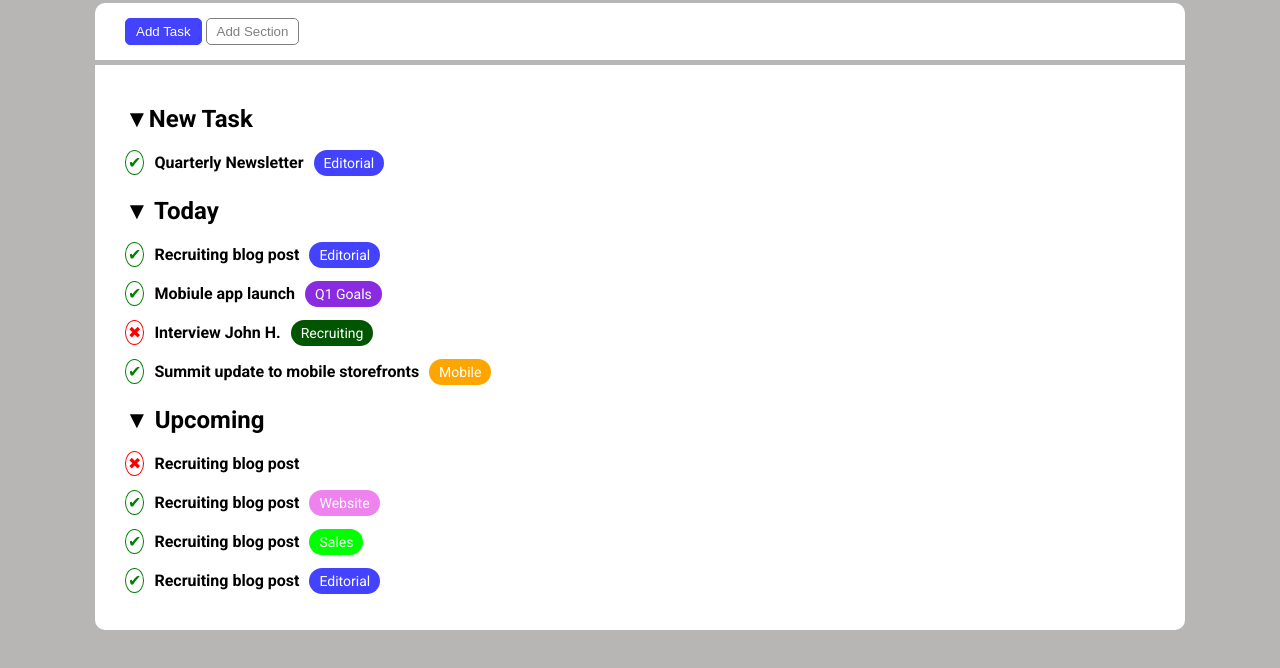
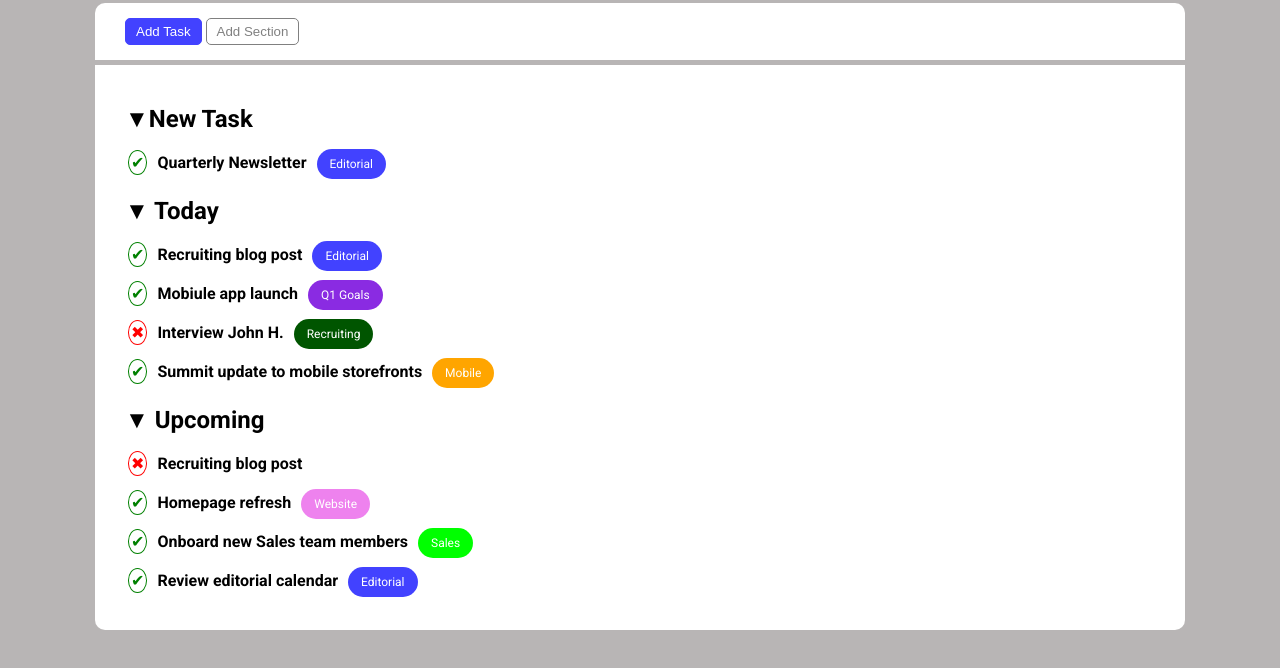
Before and after one commit to FrancescoPalazzo97/html-css-toboolist, a plain HTML site: page index.html in a window 1280 px wide. Shown: the part 112-780 px from the top of the page. Drawn offline with Linux system fonts and the light colour scheme; a web font is replaced by a local one.

Commit message:
[FIX] Added fix

```diff
--- a/css/style.css
+++ b/css/style.css
@@ -94,6 +94,7 @@ ul {
 
 .secondary-list>li {
     margin: 20px 0;
+    padding: 0 3px;
 }
 
 /* CHECK, CROSS ED ETICHETTE */
@@ -118,8 +119,8 @@ ul {
 
 .label::after {
     border-radius: 15px;
-    padding: 5px 10px;
-    font-size: 14px;
+    padding: 8px 13px;
+    font-size: 12px;
     color: white;
 }
 
--- a/index.html
+++ b/index.html
@@ -39,7 +39,7 @@
                 </li>
                 <li class="task"><h2>&#9660; Today</h2>
                 <ul class="secondary-list">
-                    <li class="check label editorial margin-s"><strong>Recruiting blog post</strong></li>
+                    <li class="check label editorial"><strong>Recruiting blog post</strong></li>
                     <li class="check label q1-goals"><strong>Mobiule app launch</strong></li>
                     <li class="cross label recruiting"><strong>Interview John H.</strong></li>
                     <li class="check label mobile"><strong>Summit update to mobile storefronts</strong></li>
@@ -48,9 +48,9 @@
                 <li class="task"><h2>&#9660; Upcoming</h2>
                 <ul class="secondary-list">
                     <li class="cross"><strong>Recruiting blog post</strong></li>
-                    <li class="check label website"><strong>Recruiting blog post</strong></li>
-                    <li class="check label sales"><strong>Recruiting blog post</strong></li>
-                    <li class="check label editorial"><strong>Recruiting blog post</strong></li>
+                    <li class="check label website"><strong>Homepage refresh</strong></li>
+                    <li class="check label sales"><strong>Onboard new Sales team members</strong></li>
+                    <li class="check label editorial"><strong>Review editorial calendar</strong></li>
                 </ul>
                 </li>
             </ul>
```
